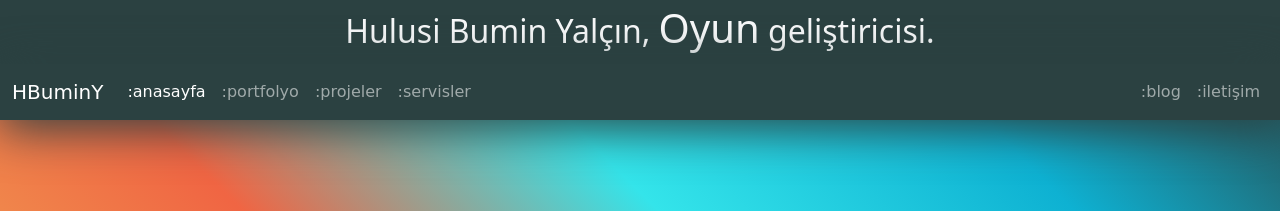
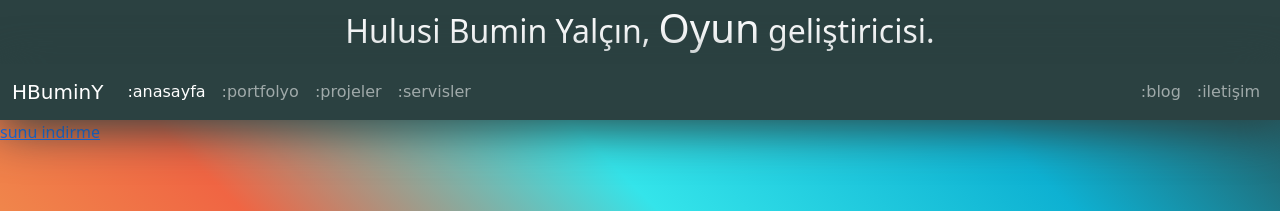
Before and after one commit to HBuminY/I, a plain HTML site: page docs/index.html in a window 1280 px wide. Shown: the top 211 px of the page. Drawn offline with nearby package versions, Linux system fonts and the light colour scheme; a web font is replaced by a local one.

Commit message:
sunu ekle

```diff
--- a/docs/index.html
+++ b/docs/index.html
@@ -74,6 +74,8 @@
         </div>
     </nav>
 
+    <a href="https://www.mediafire.com/file/q161hfc49kfmqny/Sunu_7_%25281%2529.pptx/file">sunu indirme</a>
+
     <div id="content">
 
     </div>
```
